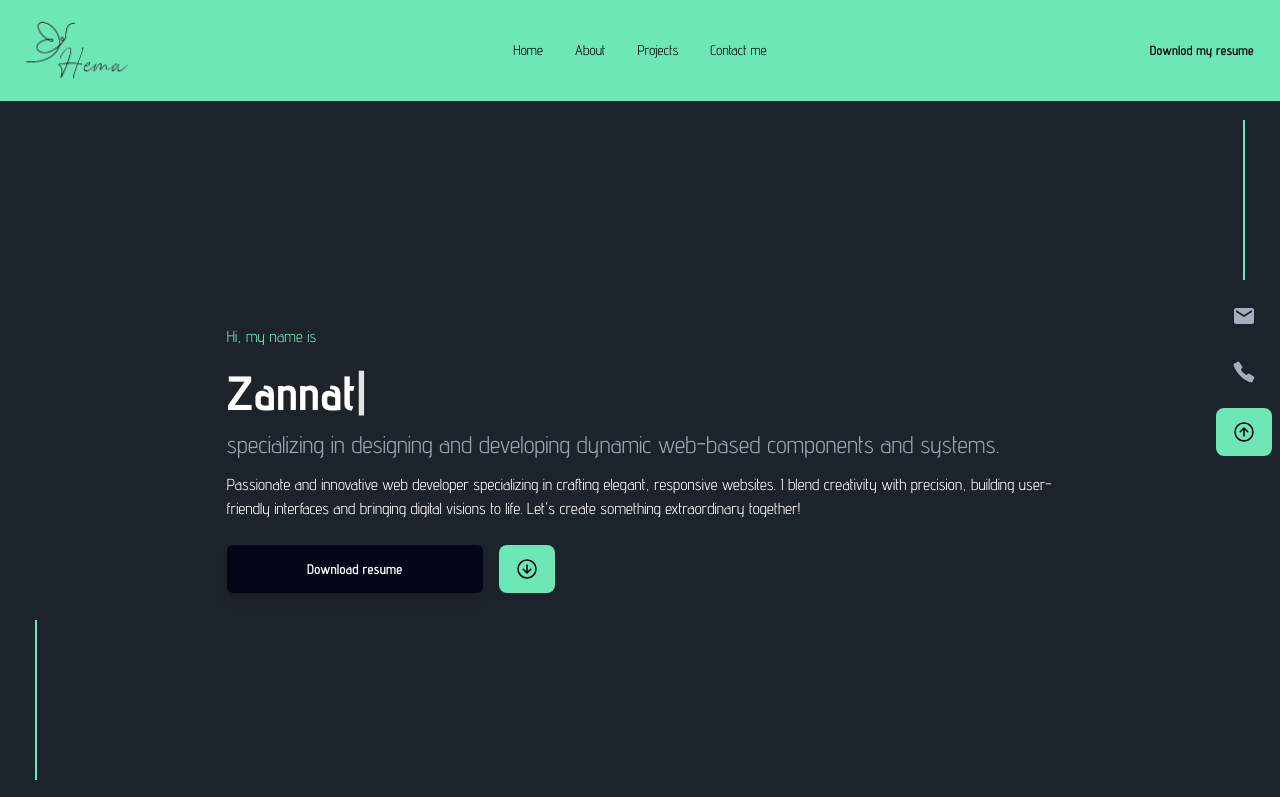
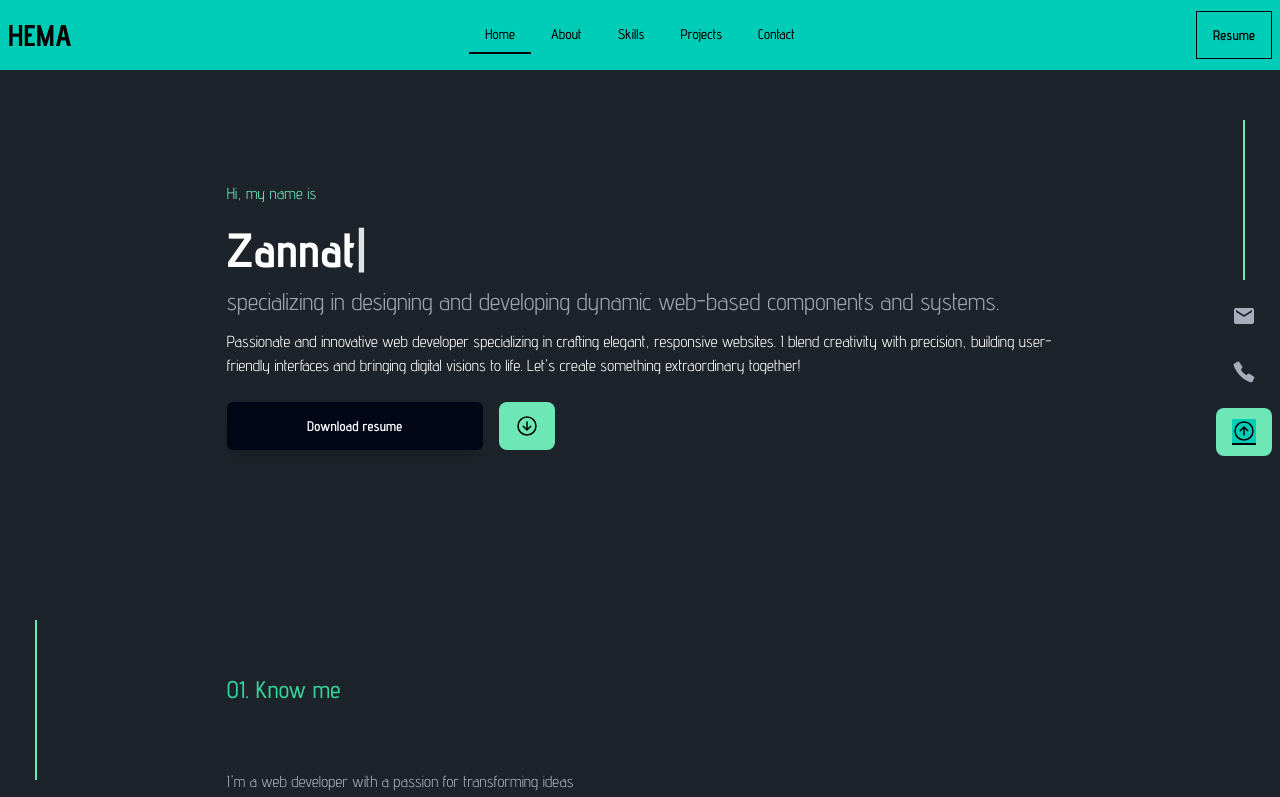
Before and after one commit to zannat20040/my-portfolio, a React (Vite) app: page / in a window 1280 px wide. Shown: the top 797 px of the page. Built offline with nearby package versions, Linux system fonts and the light colour scheme; some icons are missing.

Commit message:
navbar responsive

```diff
--- a/src/Section/All section/Banner.jsx
+++ b/src/Section/All section/Banner.jsx
@@ -5,7 +5,7 @@ import { IoArrowDownCircleOutline } from "react-icons/io5";
 
 const Banner = () => {
   return (
-    <div className="py-56 flex flex-col justify-center" id="scrollToUp">
+    <div className=" pt-28 pb-56 flex flex-col justify-center" id="scrollToUp">
       <div className="max-w-4xl">
         <div className=" text-white">
           <p className="text-emerald-300">Hi, my name is </p>
--- a/src/Section/All section/Contact.jsx
+++ b/src/Section/All section/Contact.jsx
@@ -2,7 +2,7 @@ import React from "react";
 
 const Contact = () => {
   return (
-    <div>
+    <div id="scrollToContact">
       <div>
         <p className="font-medium text-2xl text-emerald-400 mt-28 mb-10">
           04. Contact with me
--- a/src/Section/All section/MoreAboutMe.jsx
+++ b/src/Section/All section/MoreAboutMe.jsx
@@ -14,7 +14,7 @@ const MoreAboutMe = () => {
 
   return (
     <div>
-      <div className="mt-32 flex   justify-between items-center ">
+      <div className="mt-32 flex   justify-between items-center " id="scrollToSkils">
         <div>
           <button
             onClick={() => ShowEducation("Education")}
--- a/src/Section/All section/Myproject.jsx
+++ b/src/Section/All section/Myproject.jsx
@@ -6,7 +6,7 @@ import Project3 from './Project/Project3';
 const Myproject = () => {
     return (
         <div>
-            <div className="mt-32 ">
+            <div className="mt-32 " id='scrollToProjects'>
         <p className="font-medium text-2xl text-emerald-400">03. My Projects</p>
       </div>
       <div>
--- a/src/Section/Main/Main.jsx
+++ b/src/Section/Main/Main.jsx
@@ -6,7 +6,7 @@ const Main = () => {
 
   return (
     <>
-      <div className="bg-emerald-300 sticky top-0 z-50">
+      <div className="bg-accent sticky top-0 z-50">
         <Navbar></Navbar>
       </div>
       <Home></Home>
--- a/src/Section/Nabvar/Navbar.jsx
+++ b/src/Section/Nabvar/Navbar.jsx
@@ -1,34 +1,89 @@
-import React from 'react';
-import { Link, Outlet } from "react-router-dom";
-import logo from "../../assets/logo.png"
+import React from "react";
+import {  NavLink } from "react-router-dom";
+import resume from "../../assets/Resume of Hema.pdf";
+import { Link } from "react-scroll";
 
 
 const Navbar = () => {
   const navList = (
     <>
       <li>
-            <Link to="/">Home</Link>
+      <Link
+          className={({ isActive, isPending }) =>
+            isPending ? "pending" : isActive ? "active" : ""
+          }
+          to="scrollToUp"
+              spy={true}
+              smooth={true}
+              offset={-70}
+              duration={500}
+        >
+          Home
+        </Link>
       </li>
       <li>
-            <Link to="/">About</Link>
+        <Link
+          className={({ isActive, isPending }) =>
+            isPending ? "pending" : isActive ? "active" : ""
+          }
+          to="sectionToScroll"
+              spy={true}
+              smooth={true}
+              offset={-70}
+              duration={500}
+        >
+          About
+        </Link>
       </li>
       <li>
-            <Link to="/">Projects</Link>
+      <Link
+          className={({ isActive, isPending }) =>
+            isPending ? "pending" : isActive ? "active" : ""
+          }
+          to="scrollToSkils"
+              spy={true}
+              smooth={true}
+              offset={-70}
+              duration={500}
+        >
+          Skills
+        </Link>
       </li>
       <li>
-            <Link to="/">Contact me</Link>
+      <Link
+          className={({ isActive, isPending }) =>
+            isPending ? "pending" : isActive ? "active" : ""
+          }
+          to="scrollToProjects"
+              spy={true}
+              smooth={true}
+              offset={-70}
+              duration={500}
+        >
+          Projects
+        </Link>
+      </li>
+      <li>
+      <Link
+          className={({ isActive, isPending }) =>
+            isPending ? "pending" : isActive ? "active" : ""
+          }
+          to="scrollToContact"
+              spy={true}
+              smooth={true}
+              offset={-70}
+              duration={500}
+        >
+          Contact
+        </Link>
       </li>
     </>
   );
   return (
-        <div className="navbar text-black container mx-auto" >
-          <div className="navbar-start">
-            <div className="dropdown">
-              <div
-                tabIndex={0}
-                role="button"
-                className="btn btn-ghost lg:hidden"
-              >
+    <div className="navbar text-black container mx-auto font-medium">
+      <div className="navbar-start ">
+        <div className="dropdown ">
+          <div tabIndex={0} role="button" className="btn btn-ghost lg:hidden">
             <svg
               xmlns="http://www.w3.org/2000/svg"
               className="h-5 w-5"
@@ -46,22 +101,23 @@ const Navbar = () => {
           </div>
           <ul
             tabIndex={0}
-                className="menu menu-sm dropdown-content mt-3 z-[1] p-2  shadow bg-base-100 rounded-box w-52"
+            className="menu menu-sm rounded-none dropdown-content mt-3 z-[1] p-2  shadow bg-accent w-52"
           >
             {navList}
           </ul>
         </div>
-            <img src={logo} alt="" className="w-36" />
+        <h1 className="text-3xl font-bold">HEMA</h1>
       </div>
       <div className="navbar-center hidden lg:flex">
-            <ul className="menu menu-horizontal px-1">{navList}</ul>
+        <ul className="menu menu-horizontal px-1 gap-1 ">{navList}</ul>
       </div>
-          <div className="navbar-end hidden lg:flex">
-          <button className="btn border-0 text-black btn-outline bg-emerald-300">
-            Downlod my resume
+      <div className="navbar-end">
+        <a href={resume} download>
+        <button className="btn btn-outline rounded-none hover:bg-slate-950 hover:text-white outline-0 text-black  bg-accent border-black">
+          Resume
         </button>
+        </a>
       </div>
-
     </div>
   );
 };
--- a/src/index.css
+++ b/src/index.css
@@ -52,21 +52,21 @@
     background-size: cover;
     background-position: top;
     height: 100%;
-    transition: 3s ease-in-out;
+    transition: 1s ease-in-out;
   }
 .image-container .image2 {
     background-image: url(./assets/project2.png);
     background-size: cover;
     background-position: top;
     height: 100%;
-    transition: 3s ease-in-out;
+    transition: 1s ease-in-out;
   }
 .image-container .image3 {
     background-image: url(./assets/project3.png);
     background-size: cover;
     background-position: top;
     height: 100%;
-    transition: 3s ease-in-out;
+    transition: 1s ease-in-out;
   }
 
   .image-container .image1:hover {
@@ -78,3 +78,15 @@
   .image-container .image3:hover {
     background-position: bottom ;
   }
+
+  .active {
+    background-color: #00cdb8!important;
+    color: black!important;
+    border-radius: 0;
+    border-bottom: 2px solid black;
+  }
+
+  .navbar ul li a:hover {
+    color: white;
+    background-color: transparent!important;
+  }
--- a/tailwind.config.js
+++ b/tailwind.config.js
@@ -8,9 +8,7 @@ export default {
     theme: {
       extend: {
         colors: {
-          customRed: '#ff0000',
-          customBlue: '#0000ff',
-          customGreen: '#00ff00',
+          accent: '#00cdb8',
         },
       },
     },
```
Also changed, not shown: src/assets/logo.png, 1 other file (tests, documents, lock files or other folders). Lines whose indentation alone changed are shown as unchanged.
